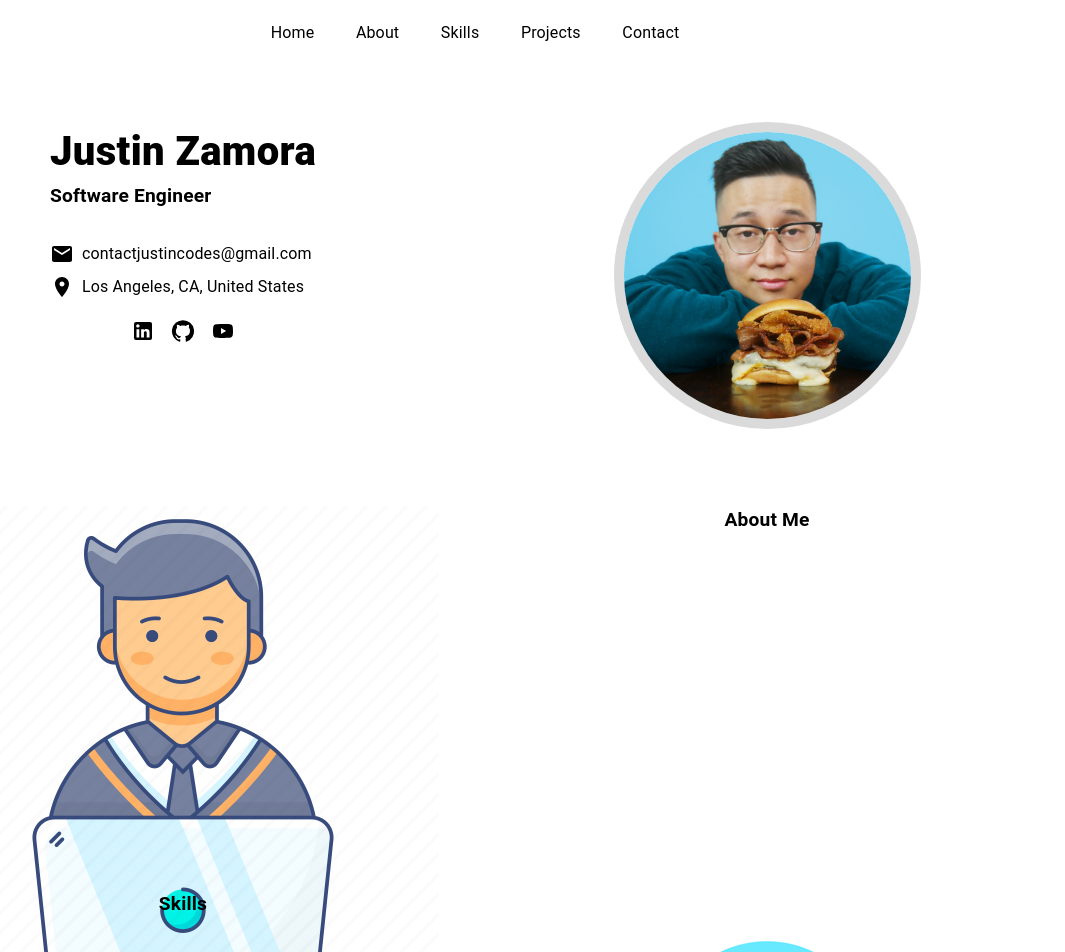
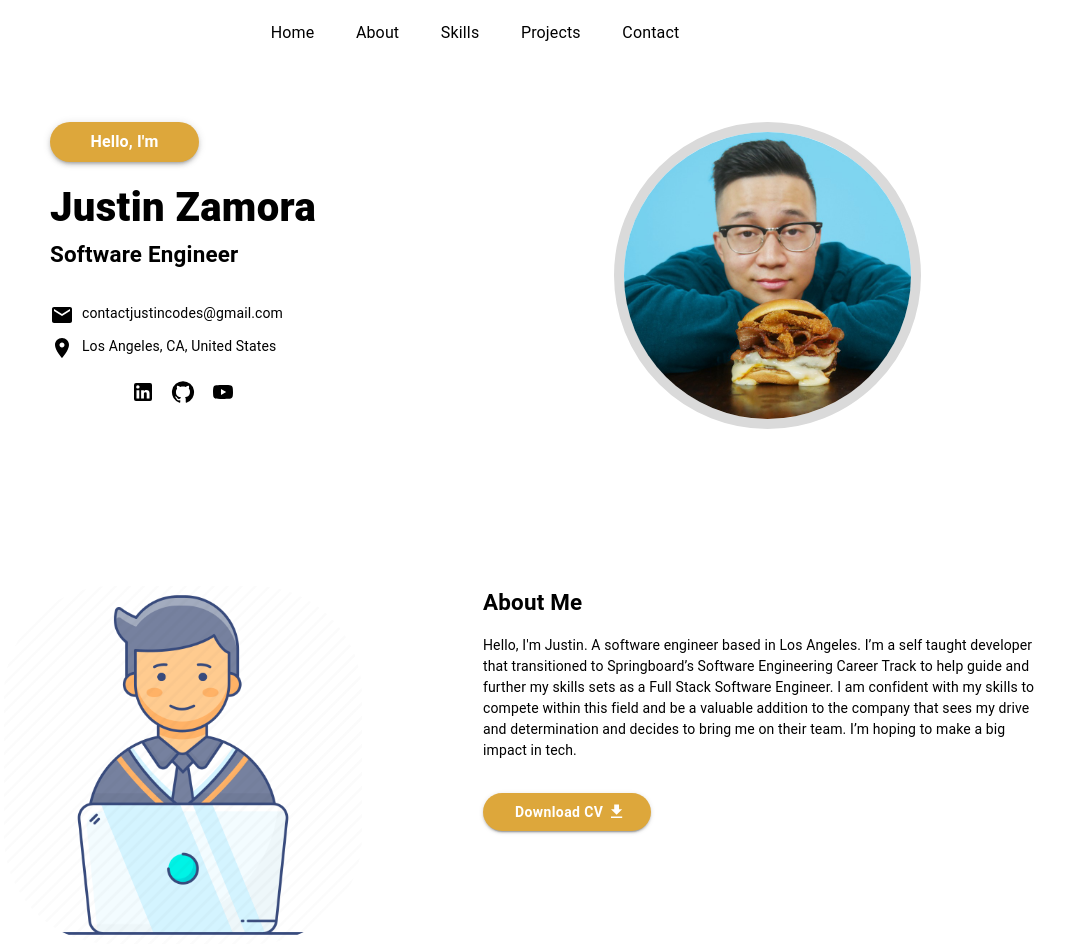
Before and after one commit to JustinsHub/Portfolio, a React (Create React App) app: page / in a window 1280 px wide. Shown: the top 952 px of the page, without its empty margins (165-1230 px from the left). Built offline with nearby package versions, Linux system fonts and the light colour scheme.

Commit message:
UI changes

```diff
--- a/src/components/About.tsx
+++ b/src/components/About.tsx
@@ -1,8 +1,9 @@
-import { Grid } from "@mui/material";
+import { Button, Grid, Typography } from "@mui/material";
 import { Box } from "@mui/system";
 import React from "react";
 import { GlobalBoxWrap, GlobalSubTitle } from "../styles/globalMUI";
 import AboutImage from '../styles/images/AboutImage.png'
+import DownloadIcon from '@mui/icons-material/Download';
 
 const About: React.FC = () => {
     return (
@@ -10,11 +11,34 @@ const About: React.FC = () => {
             <GlobalBoxWrap>
                 <Grid container spacing={2}>
                     <Grid item xs={12} md={6} lg={6} sx={{display: "flex", justifyContent: "center"}}>
-                       <Box component="img" alt="about me picture" src={AboutImage}></Box>
+                       <Box component="img" alt="about me picture" src={AboutImage}
+                       sx={{
+                           width: "auto",
+                           height: "70%",
+                           borderRadius: "30%"
+                       }}
+                       ></Box>
                     </Grid>
                     <Grid item xs={12} md={6} lg={6} sx={{display: "flex", justifyContent: "center"}}>
                         <Box>
                             <GlobalSubTitle>About Me</GlobalSubTitle>
+                                <Box marginTop="1rem">
+                                    <Typography fontSize="14px">
+                                        Hello, I'm Justin. A software engineer based in Los Angeles. I’m a self taught developer that transitioned to Springboard’s Software Engineering Career Track to help guide and further my skills sets as a Full Stack Software Engineer.
+
+                                        I am confident with my skills to compete within this field and be a valuable addition to the company that sees my drive and determination and decides to bring me on their team. I’m hoping to make a big impact in tech.
+                                    </Typography>
+                                </Box>
+                                <Box marginTop="2rem">
+                                    <Button variant="contained" sx={{
+                                        backgroundColor: "#dda73b",
+                                        borderRadius: "5rem",
+                                        fontWeight: 700,
+                                        textTransform: "none",
+                                        paddingLeft: "2rem",
+                                        paddingRight: "1.4rem"
+                                }}>Download CV<DownloadIcon sx={{fontSize: "1.2rem", margin: "0.2rem"}}/></Button>
+                                </Box>
                         </Box>
                     </Grid>
                 </Grid>
--- a/src/components/Home.tsx
+++ b/src/components/Home.tsx
@@ -1,4 +1,4 @@
-import { Grid, Link, Stack, Typography } from "@mui/material";
+import { Grid, Link, Paper, Stack, Typography } from "@mui/material";
 import React from "react";
 import { GlobalBoxWrap, GlobalSubTitle } from "../styles/globalMUI";
 import Navbar from "./Navbar";
@@ -6,7 +6,7 @@ import About from "./About";
 import Skills from "./Skills";
 import Projects from "./Projects";
 import Contact from "./Contact";
-import { border, Box, styled } from "@mui/system";
+import {Box, styled } from "@mui/system";
 import ProfileImage from '../styles/images/PortfolioPicture.jpeg'
 import EmailIcon from '@mui/icons-material/Email';
 import LocationOnIcon from '@mui/icons-material/LocationOn';
@@ -25,6 +25,21 @@ const Home: React.FC = () => {
                 <Grid container spacing={2}>
                     <Grid item xs={12} md={6} lg={6} sx={{display: "flex", justifyContent: "center"}}>
                             <Box>
+                                <Paper elevation={3} sx={{
+                                    width: "50%",
+                                    textAlign: "center",
+                                    padding: "0.5rem",
+                                    backgroundColor: "#dda73b",
+                                    borderRadius: "5rem",
+                                    marginBottom: "1rem"
+                                    }}>
+                                        <Typography sx={{
+                                            color: "white",
+                                            fontWeight: 700
+                                        }}>
+                                            Hello, I'm
+                                        </Typography>
+                                    </Paper>
                                 <Typography sx={{fontSize: "2.5rem", fontWeight: "800"}}>Justin Zamora</Typography>
                                 <GlobalSubTitle>Software Engineer</GlobalSubTitle>
                                 <Box marginTop="2rem">
@@ -34,7 +49,7 @@ const Home: React.FC = () => {
                                             <EmailIcon/>
                                             </Grid>
                                             <Grid item>
-                                            <Typography>contactjustincodes@gmail.com</Typography>
+                                            <Typography fontSize="14px">contactjustincodes@gmail.com</Typography>
                                             </Grid>
                                         </Grid>
                                     </Box>
@@ -44,7 +59,7 @@ const Home: React.FC = () => {
                                             <LocationOnIcon/>
                                             </Grid>
                                             <Grid item>
-                                            <Typography>Los Angeles, CA, United States</Typography>
+                                            <Typography fontSize="14px">Los Angeles, CA, United States</Typography>
                                             </Grid>
                                         </Grid>
                                     </Box>
--- a/src/styles/globalMUI.ts
+++ b/src/styles/globalMUI.ts
@@ -3,10 +3,10 @@ import { Box, styled } from "@mui/system"
 
 export const GlobalBoxWrap = styled(Box)({
     width: "auto",
-    height: "25rem",
+    height: "30rem",
 })
 
 export const GlobalSubTitle = styled(Typography)({
-    fontSize: "1.2rem",
+    fontSize: "1.4rem",
     fontWeight: "700",
 })
```
